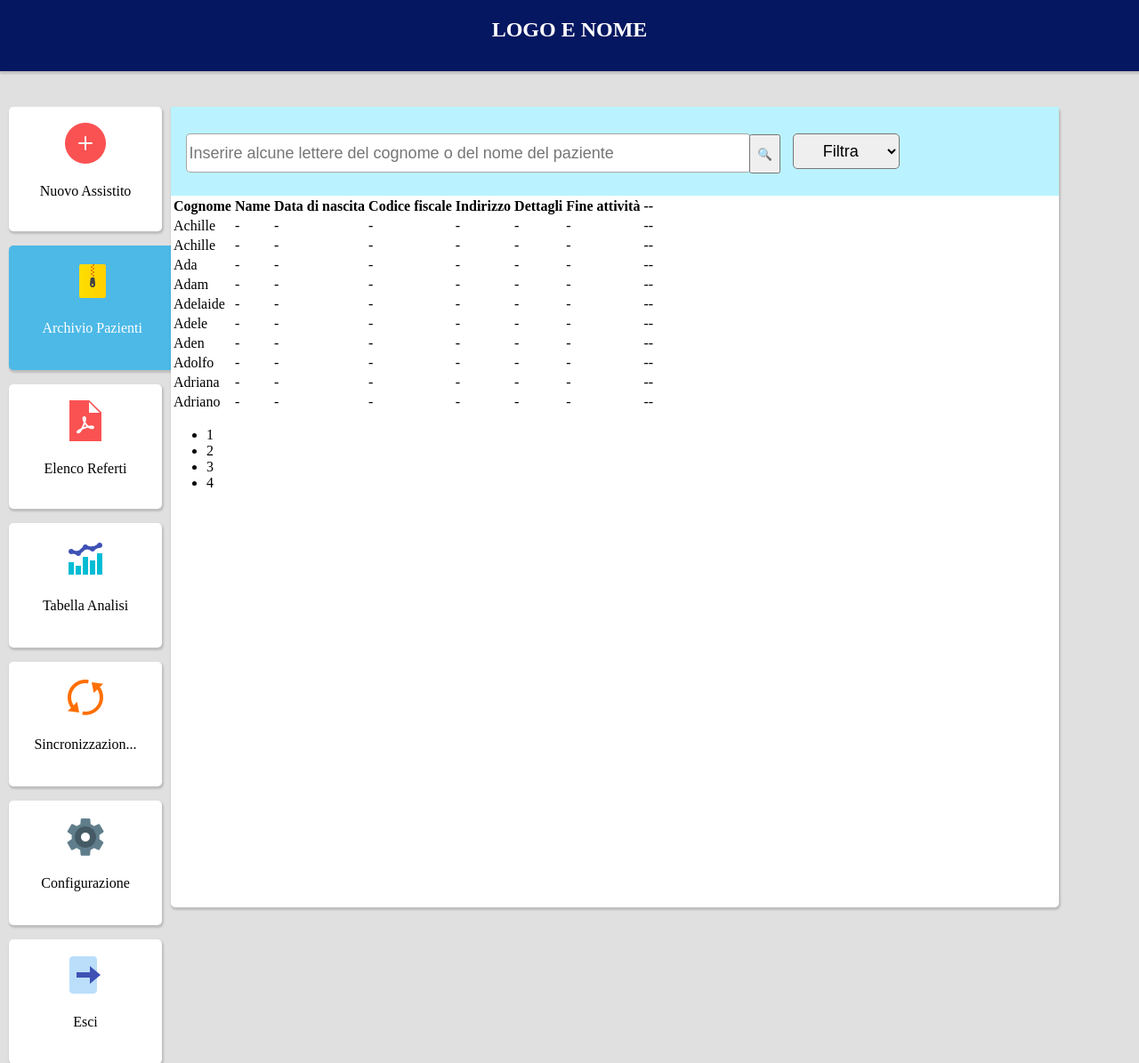
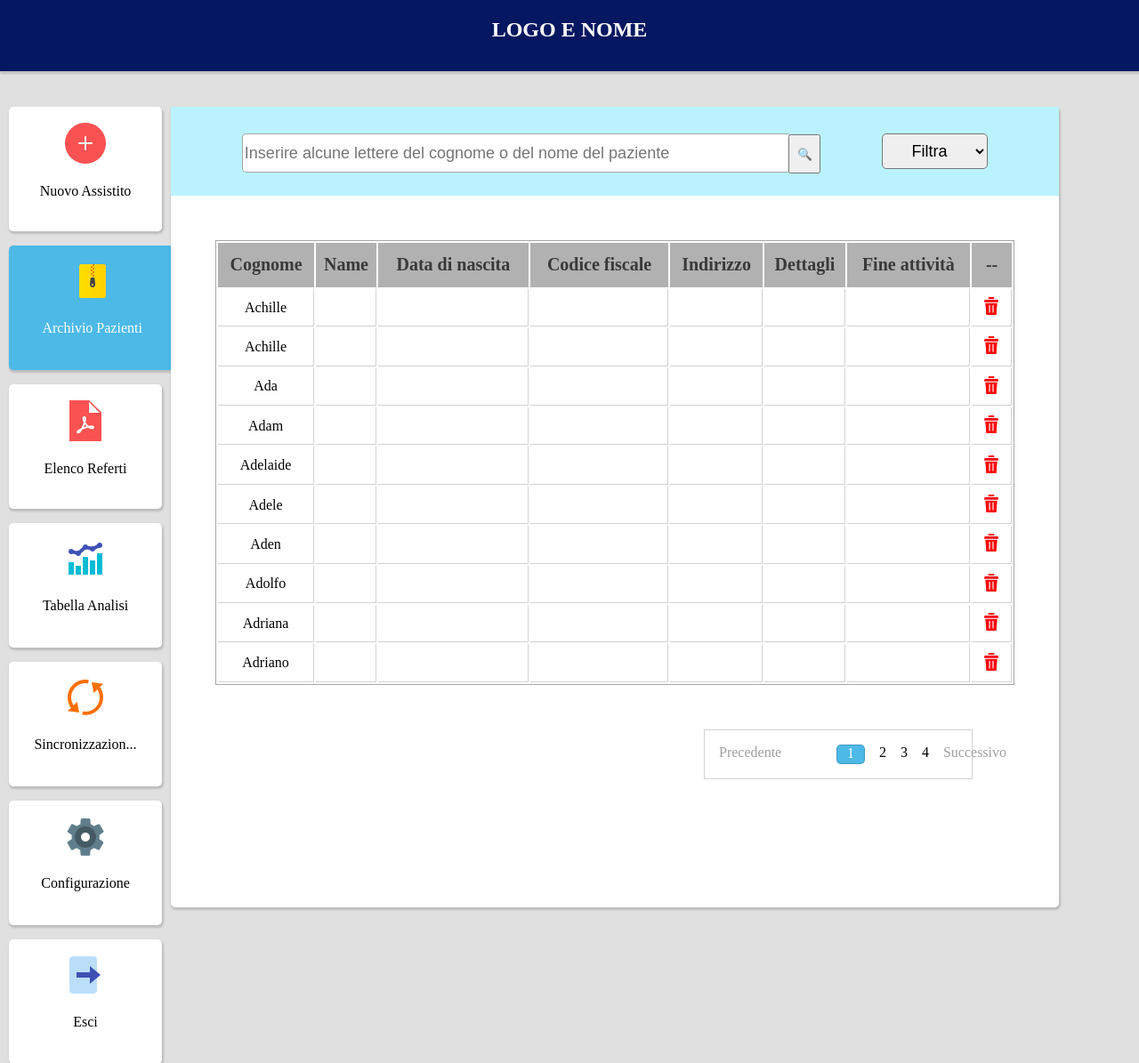
Before and after one commit to Vito290500/Prototipo-Venere, a Django app: a page that uses section_medico/templates/structure/includes/archiviopazienti.html in a window 1280 px wide. Shown: the top 1195 px of the page at 89% size. Run offline with Django 4.2, Linux system fonts and the light colour scheme.

Commit message:
finish to add css style to the 'archivio pazienti section'

```diff
--- a/section_medico/static/style/archiviopazienti.css
+++ b/section_medico/static/style/archiviopazienti.css
@@ -19,7 +19,8 @@
     display: flex;
 }
 .barra-container{
-    width: 70%;
+    width: 72%;
+    margin-left: 8%;
 }
 .barra-ricerca-input{
     border: 1px solid rgba(33, 33, 33, 0.4);
@@ -27,8 +28,7 @@
     border-radius: 5px;
     margin-top: 30px;
     font-size: 18px;
-    width: 90%;
-    margin-left: 2.5%;
+    width: 85%;
 }
 .barra-container button{
     height: 44px;
@@ -44,14 +44,75 @@
 }
 .filtri{
     margin-top: 30px;
-    width: 30%;
+    width: 15%;
     display: flex;
     flex-direction: row;
 }
 .filtri select{
     height: 40px;
-    width: 40%;
+    width: 80%;
     border-radius: 5px;
     text-align: center;
     font-size: 18px;
 }
+#myTable{
+    width: 90%;
+    height: 500px;
+    margin: 5% 5% 5% 5%;
+    border: 1px solid rgba(33, 33, 33, 0.4);
+}
+#myTable thead{
+    background-color: rgb(177, 177, 177);
+    height: 50px;
+    font-size: 20px;
+    color: rgb(57, 57, 57);
+}
+#tableBody{
+    text-align: center;
+}
+#tableBody td{
+    border-right: 1px solid rgba(33, 33, 33, 0.2);
+    border-bottom: 1px solid rgba(33, 33, 33, 0.2);
+}
+#tableBody td button{
+    border: none;
+    background-color: white;
+}
+#tableBody td button:hover{
+    cursor: pointer;
+}
+
+.Pagination{
+    display: flex;
+    border: 1px solid rgba(33, 33, 33, 0.2);
+    width: 30%;
+    margin-left: 60%;
+}
+.pagination{
+    display: flex;
+    list-style-type: none;
+    width: 60%;
+}
+.Pagination p{
+    color: rgb(159, 159, 159);
+    width: 20%;
+    margin-left: 1rem;
+    margin-right: 1rem;
+}
+.pagination li{
+    margin-left: 1rem;
+}
+.pagination li:hover{
+    cursor: pointer;
+    background-color: #4CB9E7;
+}
+
+.pagination li.active {
+    border: 1px solid rgba(33, 33, 33, 0.2);
+    border-radius: 5px;
+    background-color: #4CB9E7;
+    text-align: center;
+    width: 30px;
+    height: 20px;
+    color: white;
+}
--- a/section_medico/templates/structure/includes/archiviopazienti.html
+++ b/section_medico/templates/structure/includes/archiviopazienti.html
@@ -46,9 +46,13 @@
             </tbody>
         </table>
 
-        <ul class="pagination" id="pagination"></ul>
+        <div class="Pagination">
+            <p>Precedente</p>
+            <ul class="pagination" id="pagination"></ul>
+            <p>Successivo</p>
+        </div>
+
     </div>
-
     <script>
         // Access the data passed from the Django view
         // @ts-ignore
@@ -80,8 +84,22 @@
                     <td>${dataFromDjango[i].Indirizzo}</td>
                     <td>${dataFromDjango[i].Dettagli}</td>
                     <td>${dataFromDjango[i]['Fine attività']}</td>
-                    <td>--</td>
+                    <td><button><img src="{% static 'style/img/homepage/delete.png' %}" alt="" width="20px" height="20px"></button></td>
                 `;
+                tableBody.appendChild(row);
+            }
+
+            // Add placeholders if the page is not filled
+            for (let i = tableBody.children.length; i < itemsPerPage; i++) {
+                const row = document.createElement('tr');
+                row.innerHTML = ` <td>--</td>
+                                    <td>--</td>
+                                    <td>--</td>
+                                    <td>--</td>
+                                    <td>--</td>
+                                    <td>--</td>
+                                    <td>--</td>
+                                    <td>--</td> `;
                 tableBody.appendChild(row);
             }
         }
@@ -94,11 +112,18 @@
             for (let i = 1; i <= totalPages; i++) {
                 const li = document.createElement('li');
                 li.textContent = i;
+
+                // Add the 'active' class to the active page
+                if (i === currentPage) {
+                    li.classList.add('active');
+                }
+
                 li.addEventListener('click', () => {
                     currentPage = i;
                     displayData();
                     displayPagination();
                 });
+
                 pagination.appendChild(li);
             }
         }
@@ -106,5 +131,4 @@
         displayData();
         displayPagination();
     </script>
-
 {% endblock %}
--- a/section_medico/templates/structure/includes/nuovoassistito.html
+++ b/section_medico/templates/structure/includes/nuovoassistito.html
@@ -12,7 +12,9 @@
 {% block main-content-section %}
     <div class="main-content-section">
 
-        <h2>Inserisci un nuovo assistito</h2>
+        <div class="title">
+            <h2>Inserisci un nuovo assistito</h2>
+        </div>
         <div class="table-content-layout">
             <div class="column-content">
                 <div class="row1">
--- a/section_medico/views.py
+++ b/section_medico/views.py
@@ -28,15 +28,13 @@ def ArchivioPazienti(request):
     for name in name_example:
         data.append({
             'cognome': name,
-            'nome': '-',
-            'Data di nascita': '-',
-            'Codice Fiscale': '-',
-            'Indirizzo': '-',
-            'Dettagli': '-',
-            'Fine attività': '-'
+            'nome': '',
+            'Data di nascita': '',
+            'Codice Fiscale': '',
+            'Indirizzo': '',
+            'Dettagli': '',
+            'Fine attività': ''
         })
-
-    print(data)
 
     data_json = json.dumps(data)
     return render(request, "structure/includes/archiviopazienti.html", {'data_json': data_json})
```
Also changed, not shown: section_medico/static/style/nuovoassistito.css (+14 -6 lines), section_medico/static/style/img/homepage/delete.png (added).
